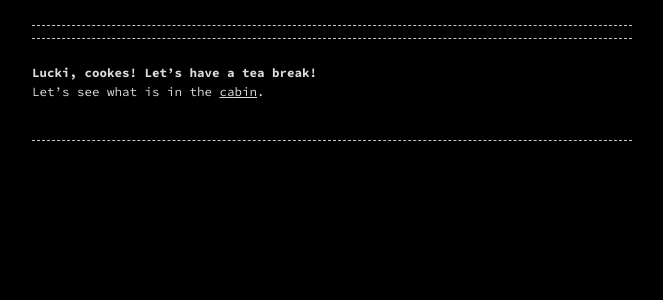
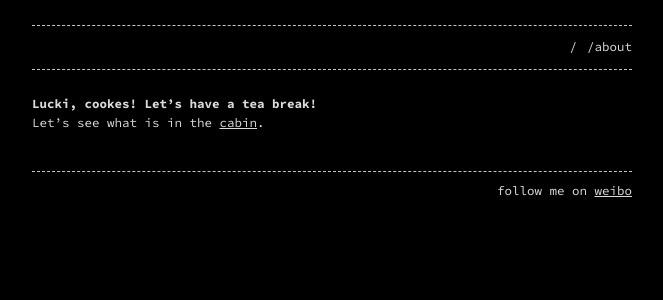
Before and after one commit to teatimecode/teatimecode.github.io, a Jekyll site: the page built from index.md, in a window 1280 px wide. Shown: the top 300 px of the page, without its empty margins (308-971 px from the left). Built offline with Jekyll 4.4.1, drawn with Linux system fonts in a browser that asks for light colours.

Commit message:
fix: footer

```diff
--- a/_config.yml
+++ b/_config.yml
@@ -2,11 +2,11 @@
 
 #google_analytics: UA-NNNNNNNN-N
 
-# header_pages:
-#  - index.md
-#  - about.md
+header_pages:
+ - index.md
+ - about.md
 
-#footer: 'follow us on <a href="https://twitter.com/">twitter</a>'
+footer: 'follow me on <a href="https://weibo.com/u/6410158473">weibo</a>'
 
 #style: light # dark (default) or light
 #listen_for_clients_preferred_style: true # true or false (default)
```
